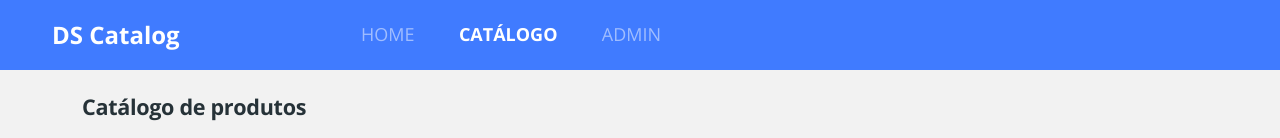
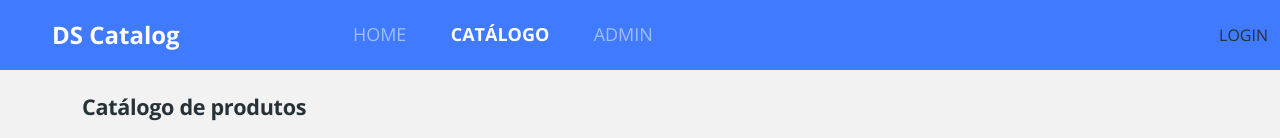
Before and after one commit to mmvalcanaia/ds-catalog, a React (Create React App) app in the folder frontweb/: page /products in a window 1280 px wide. Shown: the top 138 px of the page. Built offline with nearby package versions, Linux system fonts and the light colour scheme; no server answers.

Commit message:
Login/logout links

```diff
--- a/frontweb/src/components/Navbar/index.tsx
+++ b/frontweb/src/components/Navbar/index.tsx
@@ -2,8 +2,45 @@
 import 'bootstrap/js/src/collapse.js';
 
 import { Link, NavLink } from 'react-router-dom';
+import {
+  getTokenData,
+  isAuthenticated,
+  removeAuthData,
+  TokenData,
+} from 'util/requests';
+import { useEffect, useState } from 'react';
+import history from 'util/history';
+
+type AuthData = {
+  authenticated: boolean;
+  tokenData?: TokenData;
+};
 
 function Navbar() {
+  const [authData, setAuthData] = useState<AuthData>({ authenticated: false });
+
+  useEffect(() => {
+    if (isAuthenticated()) {
+      setAuthData({
+        authenticated: true,
+        tokenData: getTokenData(),
+      });
+    } else {
+      setAuthData({
+        authenticated: false,
+      });
+    }
+  }, []);
+
+  const handleLogoutClick = (event: React.MouseEvent<HTMLAnchorElement>) => {
+    event.preventDefault();
+    removeAuthData();
+    setAuthData({
+      authenticated: false,
+    });
+    history.replace('/');
+  };
+
   return (
     <nav className="navbar navbar-expand-md navbar-dark bg-primary main-nav">
       <div className="container-fluid">
@@ -31,12 +68,28 @@
               </NavLink>
             </li>
             <li>
-              <NavLink to="/products" activeClassName="active">CATÁLOGO</NavLink>
+              <NavLink to="/products" activeClassName="active">
+                CATÁLOGO
+              </NavLink>
             </li>
             <li>
-              <NavLink to="/admin" activeClassName="active">ADMIN</NavLink>
+              <NavLink to="/admin" activeClassName="active">
+                ADMIN
+              </NavLink>
             </li>
           </ul>
+        </div>
+        <div>
+          {authData.authenticated ? (
+            <>
+              <span>{authData.tokenData?.user_name}</span>
+              <a href="logout" onClick={handleLogoutClick}>
+                LOGOUT
+              </a>
+            </>
+          ) : (
+            <Link to="/admin/auth">LOGIN</Link>
+          )}
         </div>
       </div>
     </nav>
--- a/frontweb/src/util/requests.ts
+++ b/frontweb/src/util/requests.ts
@@ -5,7 +5,7 @@
 
 type Role = 'ROLE_OPERATOR' | 'ROLE_ADMIN';
 
-type TokenData = {
+export type TokenData = {
   exp: number;
   user_name: string;
   authorities: Role[];
@@ -72,6 +72,10 @@
   return JSON.parse(str) as LoginResponse; //casting para ser type save e compativel com o esperado
 };
 
+export const removeAuthData = () => {
+  localStorage.removeItem(tokenKey);
+}
+
 // Add a request interceptor
 axios.interceptors.request.use(
   function (config) {
```
